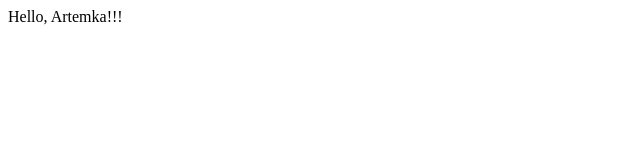
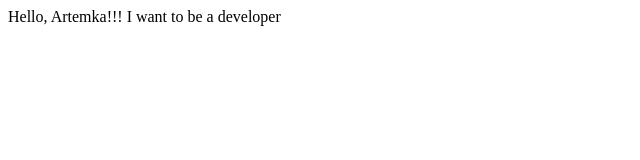
Before and after one commit to UArtem87/calculator, a plain HTML site: page src/index.html in a window 1280 px wide. Shown: the whole page, without its empty margins (0-640 px from the left). Drawn offline with Linux system fonts and the light colour scheme.

Commit message:
add text

```diff
--- a/src/index.html
+++ b/src/index.html
@@ -9,6 +9,6 @@
     <title>Test</title>
   </head>
   <body>
-    Hello, Artemka!!!
+    Hello, Artemka!!! I want to be a developer
   </body>
 </html>
```
